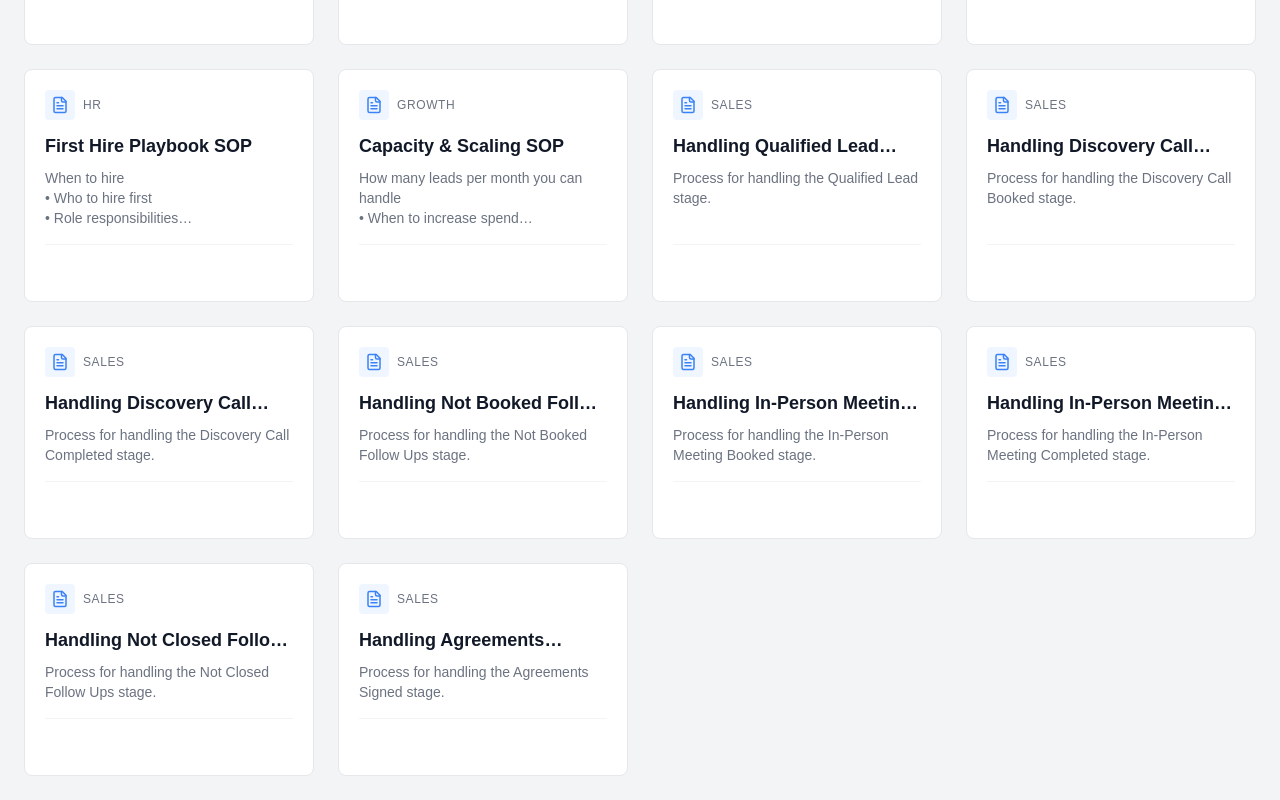
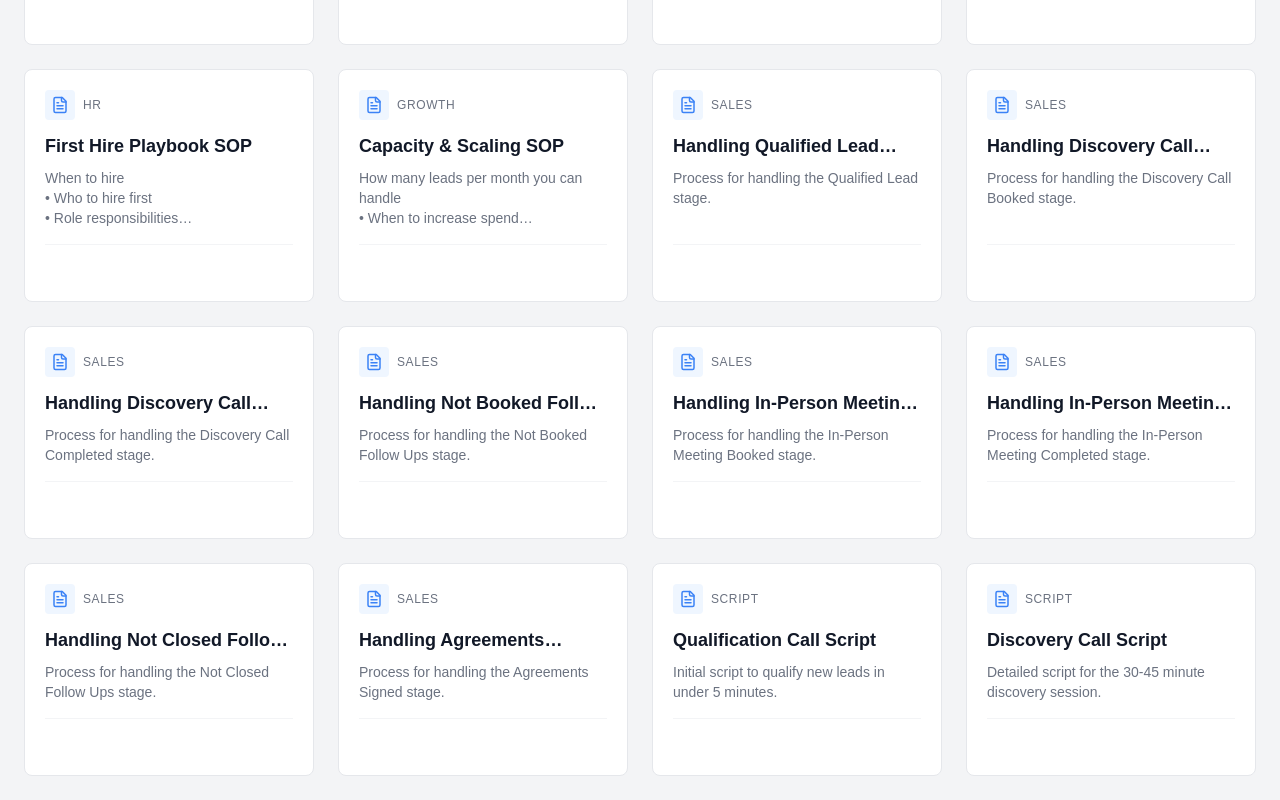
Before and after one commit to christianh0019/client-frameworks, a React (Vite) app: page / in a window 1280 px wide. Shown: the part 552-1352 px from the top of the page. Built offline with nearby package versions, Linux system fonts and the light colour scheme; a web font is replaced by a local one.

Commit message:
Add Sales Scripts (Qualification & Discovery) and link them in SOPs

```diff
--- a/src/App.tsx
+++ b/src/App.tsx
@@ -389,7 +389,7 @@ Why? Conversion rates increase by 300% when this is done.
 
 ### Action Plan
 1. Call them immediately (immediately after the automated text triggers).
-2. If they answer: [[LINK:Qualification & Discovery SOP]]
+2. If they answer: [[LINK:Qualification Call Script]]
 
 ### If No Answer (Follow-Up Cadence)
 Call once every day for the next 4 days.
@@ -400,7 +400,7 @@ If they don't answer the call:
 • Suggested Text: "Just tried to give you a ring John. Did you have a moment?" (Keep it friendly, do not annoy them).
 
 ### If They Answer
-Follow the Qualification Script: [[LINK:Qualification & Discovery SOP]]
+Follow the Qualification Script: [[LINK:Qualification Call Script]]
 
 Goal: Determine if they are Qualified or Unqualified.
 
@@ -415,7 +415,9 @@ Only proceed if:
 • They are in a quiet, isolated environment.
 • Everybody has time to talk.
 
-If these conditions are not met, schedule the Discovery Call for a later time.`
+If these conditions are not met, schedule the Discovery Call for a later time.
+
+If you DO proceed immediately, use the [[LINK:Discovery Call Script]].`
         },
         {
             title: "Qualification & Discovery SOP",
@@ -516,7 +518,48 @@ If these conditions are not met, schedule the Discovery Call for a later time.`
         },
     ];
 
-    const allSops = [...sops, ...stageSops];
+    const scripts: SOP[] = [
+        {
+            title: "Qualification Call Script",
+            description: "Initial script to qualify new leads in under 5 minutes.",
+            category: "Script",
+            detailedContent: `### Introduction
+"Hi [Name], this is [Your Name] with [Company]. I saw you downloaded our [Asset Name] and wanted to see if you had any questions?"
+
+### Qualification Questions
+1. **Current Situation:** "Where are you currently at in your home building journey?"
+2. **Land:** "Do you already own a lot, or are you looking for one?"
+3. **Timeline:** "When are you hoping to be moved in?"
+4. **Budget:** "Do you have a rough budget range in mind for the project?"
+
+### Conclusion
+**If Qualified:** "It sounds like we might be a good fit. I'd love to schedule a Discovery Call to dive deeper. Does [Time] work?"
+**If Unqualified:** "It sounds like you're still early in the process. I'll send you some more resources to help you plan. Have a great day!"`
+        },
+        {
+            title: "Discovery Call Script",
+            description: "Detailed script for the 30-45 minute discovery session.",
+            category: "Script",
+            detailedContent: `### Agenda Setting
+"The goal of this call is to understand your vision, review your budget, and see if we are the right team to build your home. By the end, we'll decide if it makes sense to move to a Design Agreement."
+
+### Vision & Goals
+*   "Tell me about your dream home. What are the must-haves?"
+*   "Why are you looking to build right now?"
+
+### Budget & Finance
+*   "Have you spoken with a lender yet?"
+*   "You mentioned a budget of [Amount]. Is that for the build only, or all-in (including land/soft costs)?"
+
+### Process Overview
+Briefly explain your 3-step process: Design -> Pre-Construction -> Build.
+
+### Closing / Next Steps
+**If Moving Forward:** "I think we can help you build this. The next step is our Design Agreement. It costs [Amount] and gets you [Deliverable]. Shall we get that started?"`
+        }
+    ];
+
+    const allSops = [...sops, ...stageSops, ...scripts];
 
     const videos: Video[] = [
         // Core System Walkthroughs
@@ -620,9 +663,10 @@ If these conditions are not met, schedule the Discovery Call for a later time.`
                         )}
 
                         {activeTab === 'Resources' && (
-                            <div className="flex flex-col items-center justify-center py-20 text-saas-text-secondary">
-                                <FileText size={48} className="mb-4 opacity-20" />
-                                <p>No additional resources found.</p>
+                            <div className={`grid ${viewMode === 'grid' ? 'grid-cols-1 md:grid-cols-2 lg:grid-cols-3 xl:grid-cols-4' : 'grid-cols-1'} gap-6`}>
+                                {scripts.map((script, idx) => (
+                                    <SOPCard key={idx} sop={script} onClick={() => handleSOPClick(script)} />
+                                ))}
                             </div>
                         )}
                     </>
```
Also changed, not shown: 5 other files (tests, documents, lock files or other folders).
